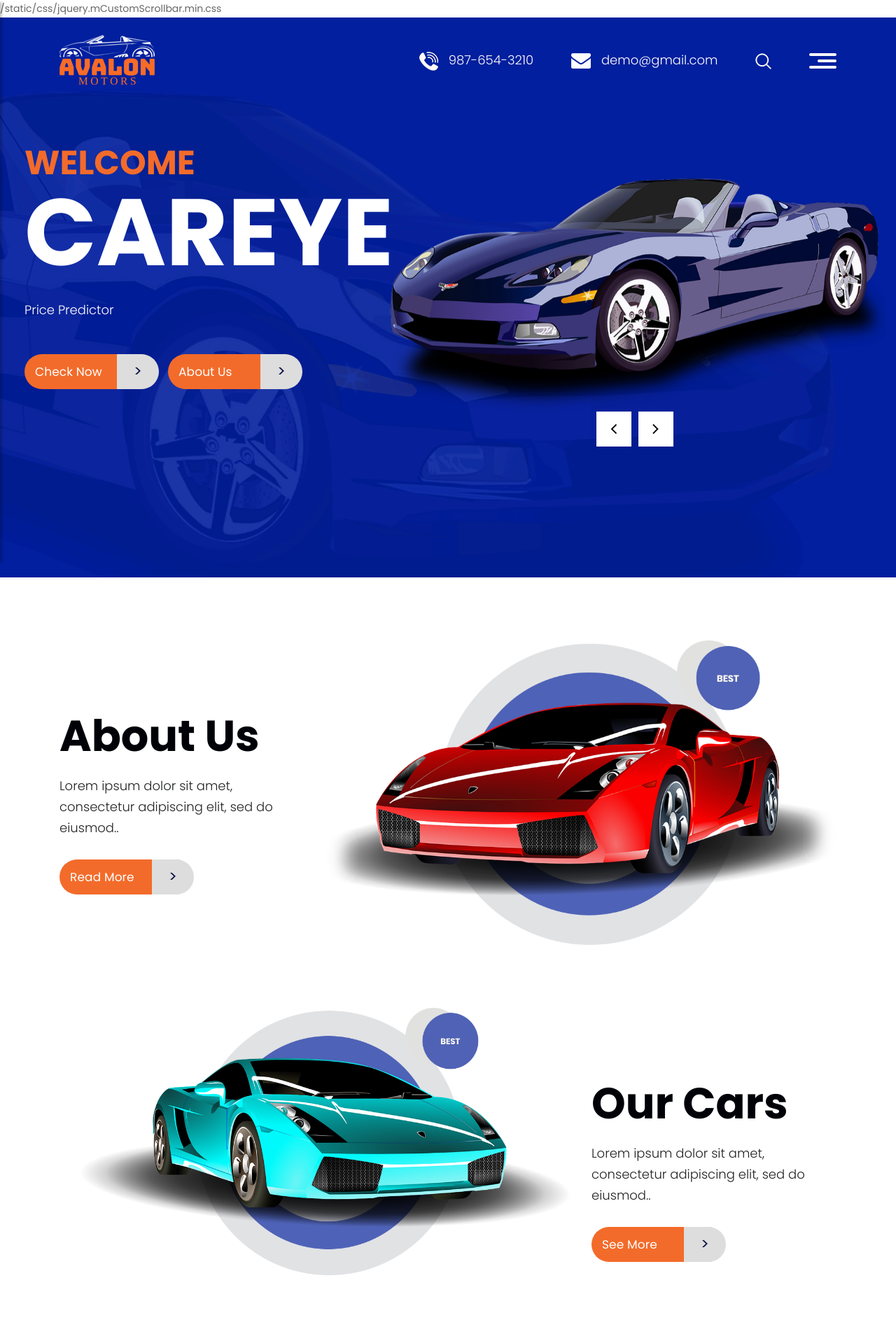
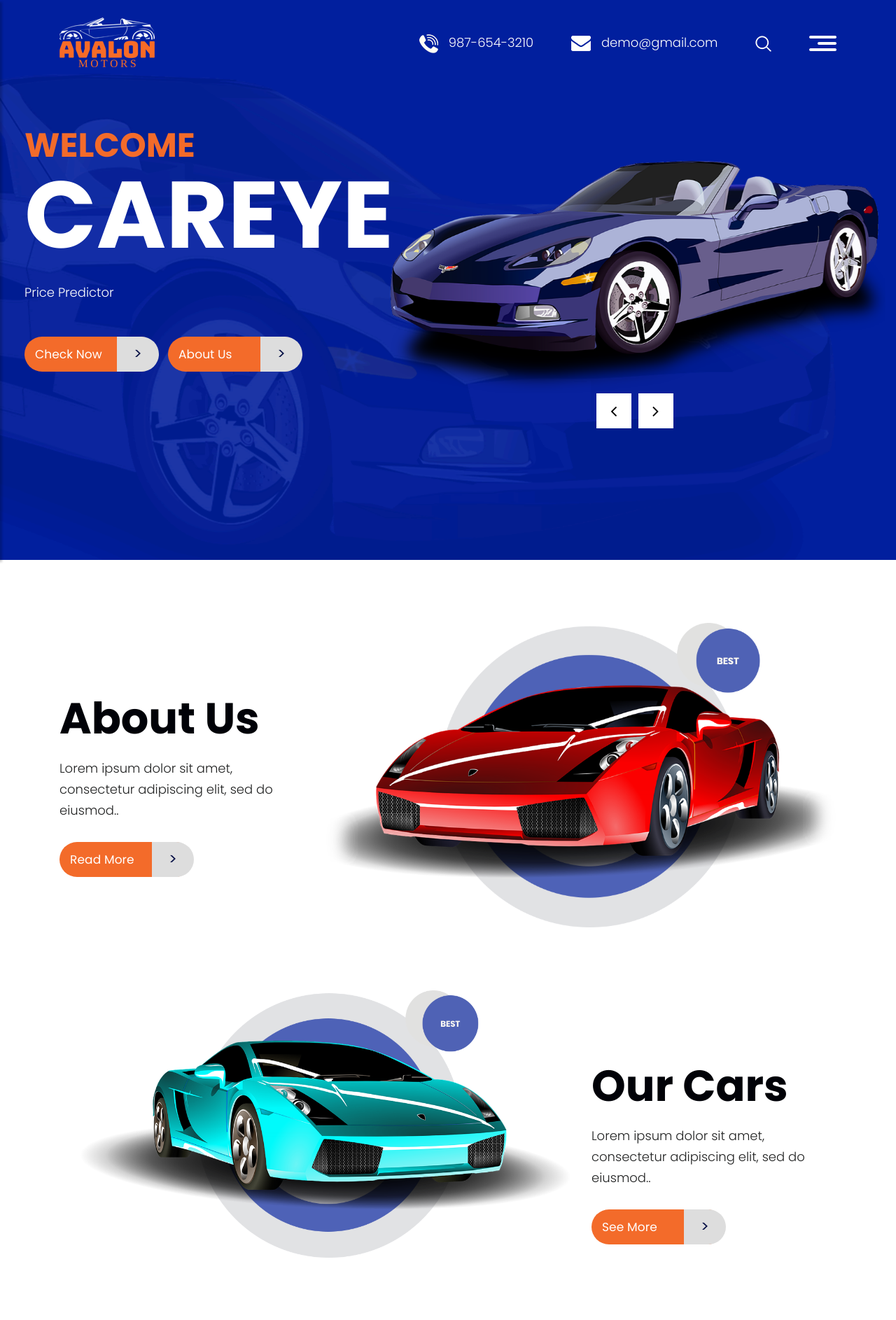
Before and after one commit to SoumyaSwaraj/CarEye, a Flask app: page / in a window 1280 px wide. Shown: the top 1886 px of the page at 70% size. Run offline with Flask 2, Linux system fonts and the light colour scheme; parts of the project's set-up code (start-up, migrations or seed data) failed here and were passed over; some libraries are stand-ins or nearby versions.

Commit message:
Update index.html

```diff
--- a/templates/index.html
+++ b/templates/index.html
@@ -22,7 +22,6 @@
       <!-- fevicon -->
       <link rel="icon" href="" type="image/gif" />
       <!-- Scrollbar Custom CSS -->
-      {{ url_for('static', filename='css/jquery.mCustomScrollbar.min.css') }}
       <link rel="stylesheet" href="{{ url_for('static', filename='css/jquery.mCustomScrollbar.min.css') }}">
       <!-- awesome fontfamily -->
       <link rel="stylesheet" href="https://cdnjs.cloudflare.com/ajax/libs/font-awesome/4.7.0/css/font-awesome.min.css">
@@ -34,9 +33,7 @@
    <!-- body -->
    <body class="main-layout">
       <!-- loader  -->
-      <div class="loader_bg">
-         <div class="loader"><img src="{{ url_for('static', filename='images/loading.gif') }}" alt="" /></div>
-      </div>
+
       <!-- end loader -->
 
    <div class="wrapper">
@@ -517,25 +514,8 @@
         });
       </script>
 
-      <script>
-      // This example adds a marker to indicate the position of Bondi Beach in Sydney,
-      // Australia.
-      function initMap() {
-        var map = new google.maps.Map(document.getElementById('map'), {
-          zoom: 11,
-          center: {lat: 40.645037, lng: -73.880224},
-          });
 
-        var image = 'images/location_point.png';
-          var beachMarker = new google.maps.Marker({
-             position: {lat: 40.645037, lng: -73.880224},
-             map: map,
-             icon: image
-          });
-        }
-        </script>
         <!-- google map js -->
-          <script src="https://maps.googleapis.com/maps/api/js?key=AIzaSyA8eaHt9Dh5H57Zh0xVTqxVdBFCvFMqFjQ&callback=initMap"></script>
         <!-- end google map js -->
 
    </body>
```
